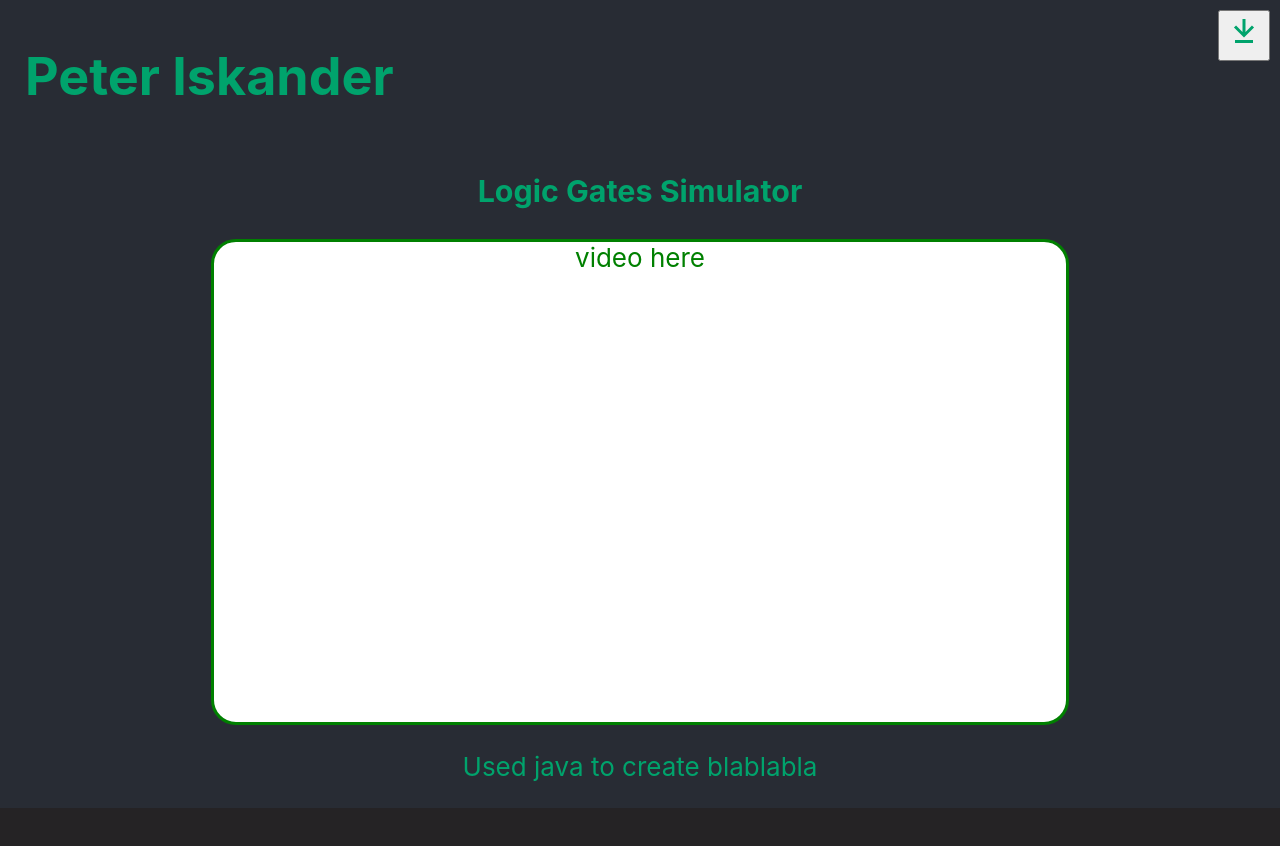
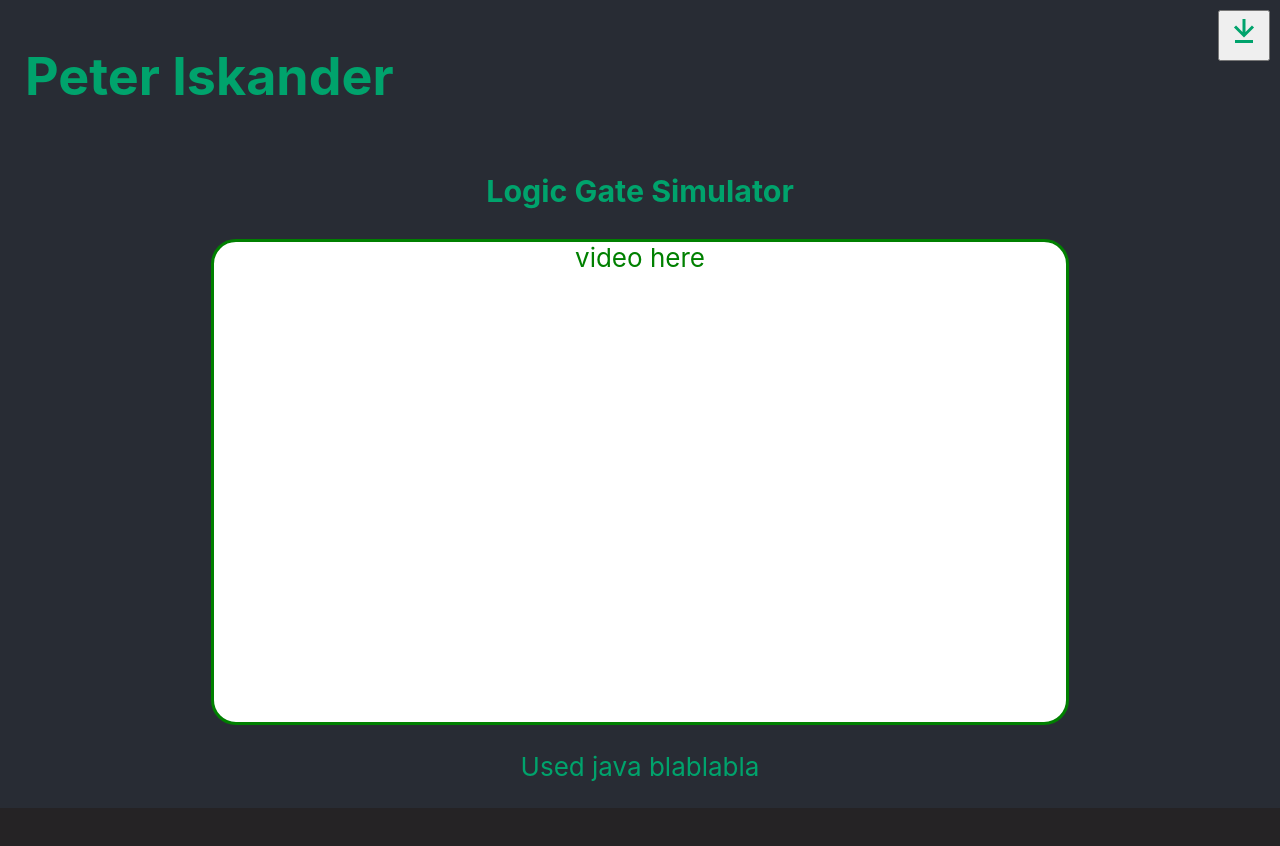
Before and after one commit to PeterMagdyIskander/MyPortfolio, a React (Create React App) app: page / in a window 1280 px wide. Shown: the top 846 px of the page. Built offline with nearby package versions, Linux system fonts and the light colour scheme.

Commit message:
Made the project as component now

```diff
--- a/src/App.css
+++ b/src/App.css
@@ -17,8 +17,7 @@
   padding-left:25px;
   padding-top: 10px;
   color:#00A36C;
-  color: linear-gradient(to bottom right, #0BDA51, #00A36C);
-}
+  }
 .Project{
   text-align: center;
 }
--- a/src/App.js
+++ b/src/App.js
@@ -52,6 +52,16 @@ const Content=styled.div`
   transition: transform 0.45s;
 `;
 
+const Project=(props)=>{
+  return (
+    <div className="Project">
+        <h3 className="titleOfProject">{props.projectName}</h3>
+        <div className="videoContainer" onClick={() =>  window.open(props.githubRepo, "_blank")}> video here</div>
+        <p className="description">{props.description}</p>
+    </div>
+  )
+}
+
 export const App = () =>{
   const [isOpen, setOpen]=useState(false);
   return(
@@ -75,12 +85,7 @@ export const App = () =>{
         </Menu>
         <div className="MainDiv">
         <h1 className="title"> Peter Iskander</h1>
-        <div className="Project">
-          <h3 className="titleOfProject">Logic Gates Simulator </h3>
-          <div className="videoContainer" onClick={() =>  window.open("https://github.com/PeterMagdyIskander/LogicGateSimulator", "_blank")}> video here</div>
-          <p className="description">Used java to create blablabla</p>
-
-        </div>
+          <Project projectName="Logic Gate Simulator" description="Used java blablabla" githubRepo="https://github.com/PeterMagdyIskander/LogicGateSimulator" />
 
 
         </div>
```
